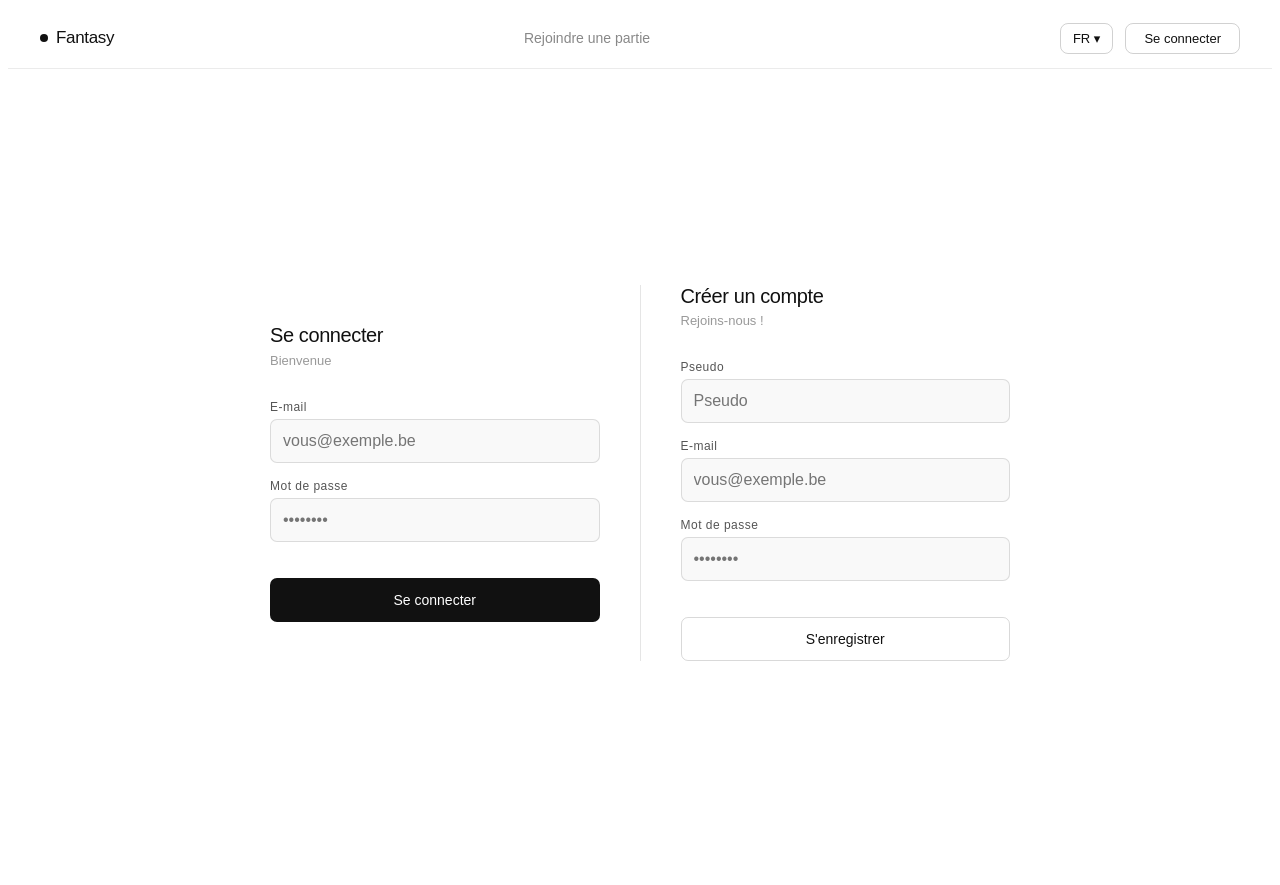
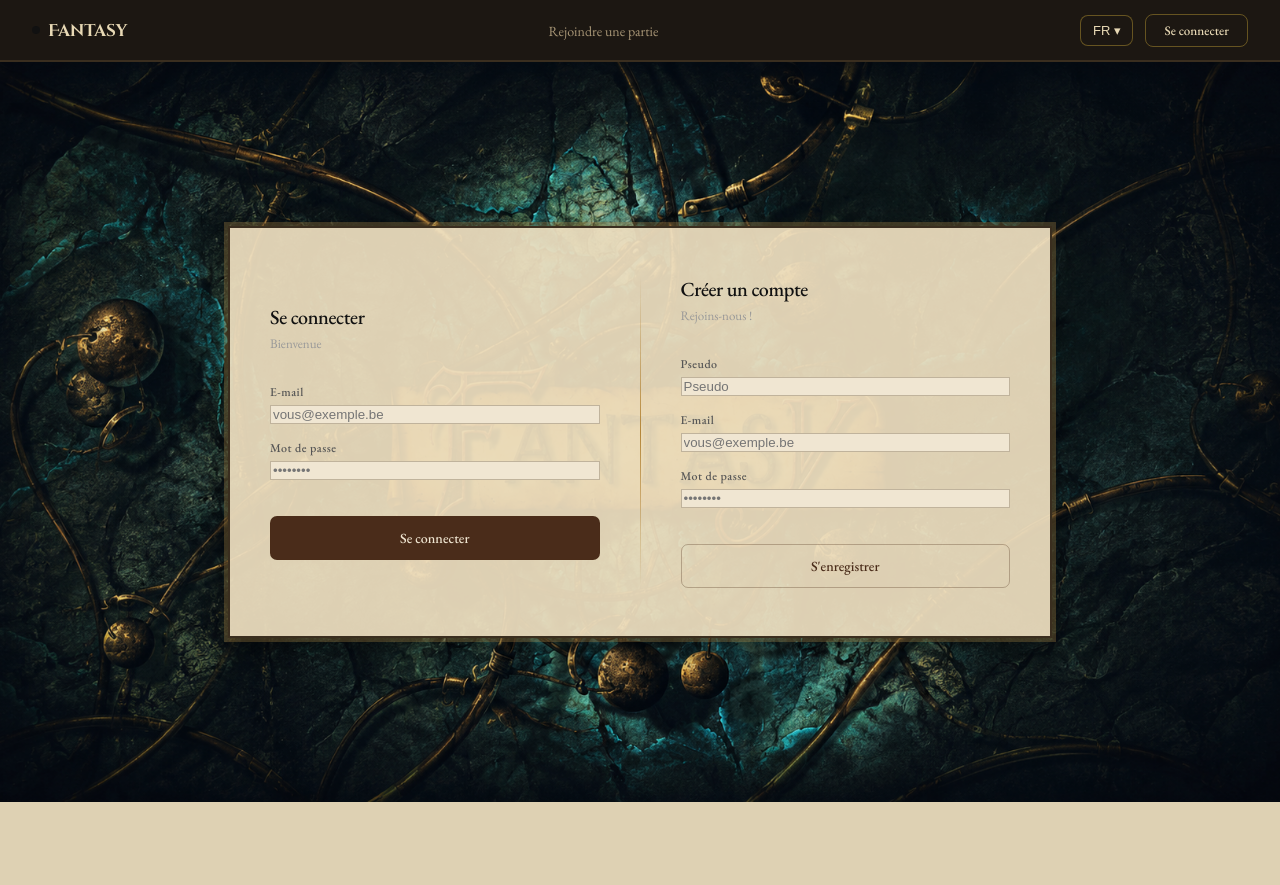
Before and after one commit to Etu4943/Fantasy_Card_Game, a Flask app: page /login in a window 1280 px wide. After the commit the page ends 802 px from the top, so only its background shows below. Run offline with Flask 3, Linux system fonts and the light colour scheme; some libraries are stand-ins or nearby versions.

Commit message:
redisigning pt-1

```diff
--- a/static/CSS/login.css
+++ b/static/CSS/login.css
@@ -2,13 +2,56 @@
    LOGIN — desktop + mobile
    ════════════════════════════════ */
 
+html, body {
+  margin: 0;
+  padding: 0;
+}
+
+
+.login-split, .mobile-login {
+  /* Effet Glossy */
+  /*background: rgba(255, 255, 255, 0.35);
+  backdrop-filter: blur(16px) saturate(180%);
+  -webkit-backdrop-filter: blur(16px) saturate(180%);
+  border-radius: 16px;
+  border: 1px solid rgba(255, 255, 255, 0.4);
+  box-shadow: 0 8px 32px rgba(0, 0, 0, 0.15);
+
+  opacity: 0;
+  animation: fadeIn 0.8s ease 1s forwards;*/
+
+  /* Effet parchemin */
+  border: 2px solid #3a2e1f;
+  background: rgba(235, 220, 190, 0.94);
+  box-shadow: 0 0 0 4px rgba(180, 140, 70, 0.3), 0 8px 32px rgba(0,0,0,0.6);
+  opacity: 0;
+  animation: fadeIn 0.8s ease 1s forwards;
+}
+
+@keyframes fadeIn {
+  from {
+    opacity: 0;
+    transform: translateY(12px);
+  }
+  to {
+    opacity: 1;
+    transform: translateY(0);
+  }
+}
+
 .login-page {
+  box-sizing: border-box;
   display: flex;
   align-items: center;
   justify-content: center;
-  min-height: calc(100vh - 56px);
-  padding: 2rem 1rem;
-  font-family: 'DM Sans', sans-serif;
+  min-height: calc(100vh - 60px);
+  padding: 2rem;
+  font-family: var(--font-body);
+
+
+  background-size: cover;
+  background-position: center;
+  background-repeat: no-repeat;
 }
 
 /* ── Desktop : côte à côte ── */
@@ -29,7 +74,7 @@
 
 .login-divider {
   width: 1px;
-  background: rgba(0, 0, 0, 0.1);
+  background: linear-gradient(to bottom, transparent, #b4863a, transparent);
   margin: 3rem 0;
   flex-shrink: 0;
 }
@@ -67,21 +112,29 @@
 }
 
 .login-form input {
-  height: 42px;
+  /*height: 42px;
   border-radius: 7px;
   border: 1px solid rgba(0, 0, 0, 0.12);
   background: #f9f9f9;
   color: #111;
-  font-family: 'DM Sans', sans-serif;
+  font-family: var(--font-body);
   font-size: 16px;
   padding: 0 12px;
-  outline: none;
+  outline: none;*/
+
+  background: #f0e6d2;
+  border: 1px solid rgba(80, 60, 30, 0.3);
+  color: #2a2015;
   transition: border-color 0.15s ease, background 0.15s ease;
 }
 
 .login-form input:focus {
-  border-color: rgba(0, 0, 0, 0.3);
-  background: #fff;
+  /*border-color: rgba(0, 0, 0, 0.3);
+  background: #fff;*/
+  border-color: #b4863a;
+  background: #fff8ea;
+  box-shadow: 0 0 0 3px rgba(180, 134, 58, 0.35);
+  outline: none;
 }
 
 .btn {
@@ -89,22 +142,27 @@
   width: 100%;
   height: 44px;
   border-radius: 7px;
-  border: 1px solid rgba(0, 0, 0, 0.15);
+  border: 1px solid rgba(74, 44, 26, 0.3);
   background: transparent;
-  color: #111;
-  font-family: 'DM Sans', sans-serif;
+  color: #4a2c1a;
+  font-family: var(--font-body);
   font-size: 14px;
   font-weight: 500;
   cursor: pointer;
   transition: background 0.15s ease;
 }
 
-.btn:hover { background: #f5f5f5; }
+.btn:hover {
+  background: rgba(74, 44, 26, 0.15);
+  border-color: rgba(74, 44, 26, 0.5);
+}
 
 .btn-primary {
-  background: #111;
+  /*background: #111;
   color: #fff;
-  border-color: transparent;
+  border-color: transparent;*/
+  background: #4a2c1a; /* brun cuir */
+  color: #f0e6d2;
 }
 
 .btn-primary:hover { opacity: 0.85; }
--- a/static/CSS/style.css
+++ b/static/CSS/style.css
@@ -1,6 +1,11 @@
 /*
 @import url('https://fonts.googleapis.com/css2?family=DM+Sans:wght@300;400;500&display=swap');
 */
+@import url('https://fonts.googleapis.com/css2?family=Cinzel+Decorative:wght@700&family=EB+Garamond:wght@400;500&display=swap');
+:root {
+  --font-title: 'Cinzel Decorative', serif;
+  --font-body: 'EB Garamond', serif;
+}
 
 /* ── Navbar ── */
 .navbar {
@@ -9,20 +14,23 @@
   justify-content: space-between;
   padding: 0 2rem;
   height: 60px;
-  background: #ffffff;
-  border-bottom: 1px solid rgba(0, 0, 0, 0.08);
-  font-family: 'DM Sans', sans-serif;
+
+  background: #1c1712;
+  border-bottom: 2px solid #3a2e1f;
+  box-shadow: 0 2px 12px rgba(0, 0, 0, 0.4);
+  font-family: var(--font-body);
 }
 
 
 /* Logo */
 .nav-logo {
+  font-family: var(--font-title);
   display: flex;
   align-items: center;
   gap: 8px;
   font-size: 17px;
   font-weight: 500;
-  color: #111;
+  color: #e8d9b5;
   text-decoration: none;
   letter-spacing: -0.02em;
 }
@@ -48,14 +56,14 @@
 .nav-link {
   font-size: 14px;
   font-weight: 400;
-  color: #888;
+  color: #a89676;
   text-decoration: none;
   transition: color 0.15s ease;
 }
 
 .nav-link:hover,
 .nav-link.active {
-  color: #111;
+  color: #d4af37;
 }
 
 .nav-link.active {
@@ -68,16 +76,16 @@
   font-weight: 500;
   padding: 7px 18px;
   border-radius: 8px;
-  border: 1px solid rgba(0, 0, 0, 0.18);
   background: transparent;
-  color: #111;
+  border: 1px solid rgba(212, 175, 55, 0.4);
+  color: #e8d9b5;
   text-decoration: none;
   cursor: pointer;
   transition: background 0.15s ease;
 }
 
 .nav-btn:hover {
-  background: #f5f5f5;
+  background: rgba(212, 175, 55, 0.12);
 }
 
 /* ── Mobile ── */
@@ -120,10 +128,14 @@
     font-weight: 500;
     padding: 7px 12px;
     border-radius: 8px;
-    border: 1px solid rgba(0, 0, 0, 0.18);
-    background: transparent;
-    color: #111;
+    border: 1px solid rgba(212, 175, 55, 0.4);
+    background: #1c1712;
+    color: #e8d9b5;
     cursor: pointer;
+}
+
+.lang-btn:hover {
+  background: rgba(212, 175, 55, 0.12);
 }
 
 .lang-menu {
@@ -131,8 +143,8 @@
     position: absolute;
     top: calc(100% + 6px);
     right: 0;
-    background: #fff;
-    border: 1px solid rgba(0,0,0,0.1);
+    background: #241c14;
+    border: 1px solid #3a2e1f;
     border-radius: 8px;
     overflow: hidden;
     box-shadow: 0 4px 12px rgba(0,0,0,0.08);
@@ -144,12 +156,12 @@
     display: block;
     padding: 8px 14px;
     font-size: 13px;
-    color: #111;
+    color: #e8d9b5;
     text-decoration: none;
 }
 
 .lang-menu a:hover {
-    background: #f5f5f5;
+    background: rgba(212, 175, 55, 0.12);
 }
 
 .lang-menu.open {
@@ -165,6 +177,6 @@
 .nav-username {
   font-size: 13px;
   font-weight: 500;
-  color: #111;
+  color: #e8d9b5;
   letter-spacing: -0.01em;
 }
--- a/templates/base.html
+++ b/templates/base.html
@@ -18,7 +18,7 @@
 			    <a href="/" class="nav-logo">
 			      <span class="nav-logo-dot"></span>
 			      Fantasy
-			      <!-- <img src="{{ url_for('static', filename='constrasted/logo-c-1024.png') }}" width="50" height="50"> -->
+			      <!-- <img src="{{ url_for('static', filename='Assets/logo.png') }}" width="50" height="50"> -->
 			      {% if session['room'] %}[{{ session['room'] }}] {% endif %}
 			    </a>
 
--- a/templates/login.html
+++ b/templates/login.html
@@ -6,6 +6,16 @@
 
 {% block head %}
 	<link rel="stylesheet" href="{{ url_for('static', filename='CSS/login.css')}}">
+  <style>
+    .login-page {
+      background-image: url("{{ url_for('static', filename='Assets/wallpaper.png') }}");
+    }
+    @media (max-width: 600px) {
+      .login-page {
+        background-image: url("{{ url_for('static', filename='Assets/wallpaper_mobile.png') }}");
+      }
+    }
+  </style>
 {% endblock %}
 
 {% block content %}
@@ -108,25 +118,23 @@
 
 <script>
   document.addEventListener('DOMContentLoaded', () => {
-    const tabs = document.login.querySelectorAll('.tab-btn');
-    const panelEls = document.login.querySelectorAll('.tab-panel');
-    const slider = document.login.querySelector('.tab-slider');
+    const tabs = document.querySelectorAll('.tab-btn');
+    const panelEls = document.querySelectorAll('.tab-panel');
+    const slider = document.querySelector('.tab-slider');
 
     function switchTab(tabName) {
-      tabs.forEach(t => t.login.classList.login.toggle('active', t.login.dataset.login.tab === tabName));
-      panelEls.forEach(p => p.classList.login.toggle('active', p.id === 'm-' + tabName));
+      tabs.forEach(t => t.classList.toggle('active', t.dataset.tab === tabName));
+      panelEls.forEach(p => p.classList.toggle('active', p.id === 'm-' + tabName));
       slider.style.transform = tabName === 'login' ? 'translateX(0)' : 'translateX(100%)';
     }
 
     // Actif au chargement
-    document.login.getElementById('m-login').classList.login.add('active');
+    document.getElementById('m-login').classList.add('active');
 
     tabs.forEach(btn => {
-      btn.addEventListener('click', () => switchTab(btn.dataset.login.tab));
+      btn.addEventListener('click', () => switchTab(btn.dataset.tab));
     });
-
   });
-
 </script>
 
 
--- a/templates/room.html
+++ b/templates/room.html
@@ -295,6 +295,11 @@
 			document.getElementById('opponent-hand').removeEventListener('click', on_opponent_hand_click);
 		});
 
+		socket.on("disable_hand_play", () => {
+			can_steal = false;
+			document.getElementById('player-hand').removeEventListener('click', on_hand_click);
+		});
+
 
 
 		socket.on("highlight_board", () => {
```
Also changed, not shown: other parts of static/CSS/login.css (+18 -9 lines), fsocket.py (+8 -4 lines), static/Assets/logo.png (added), static/Assets/wallpaper.png (added), static/Assets/wallpaper_2.png (added), 1 other file.
